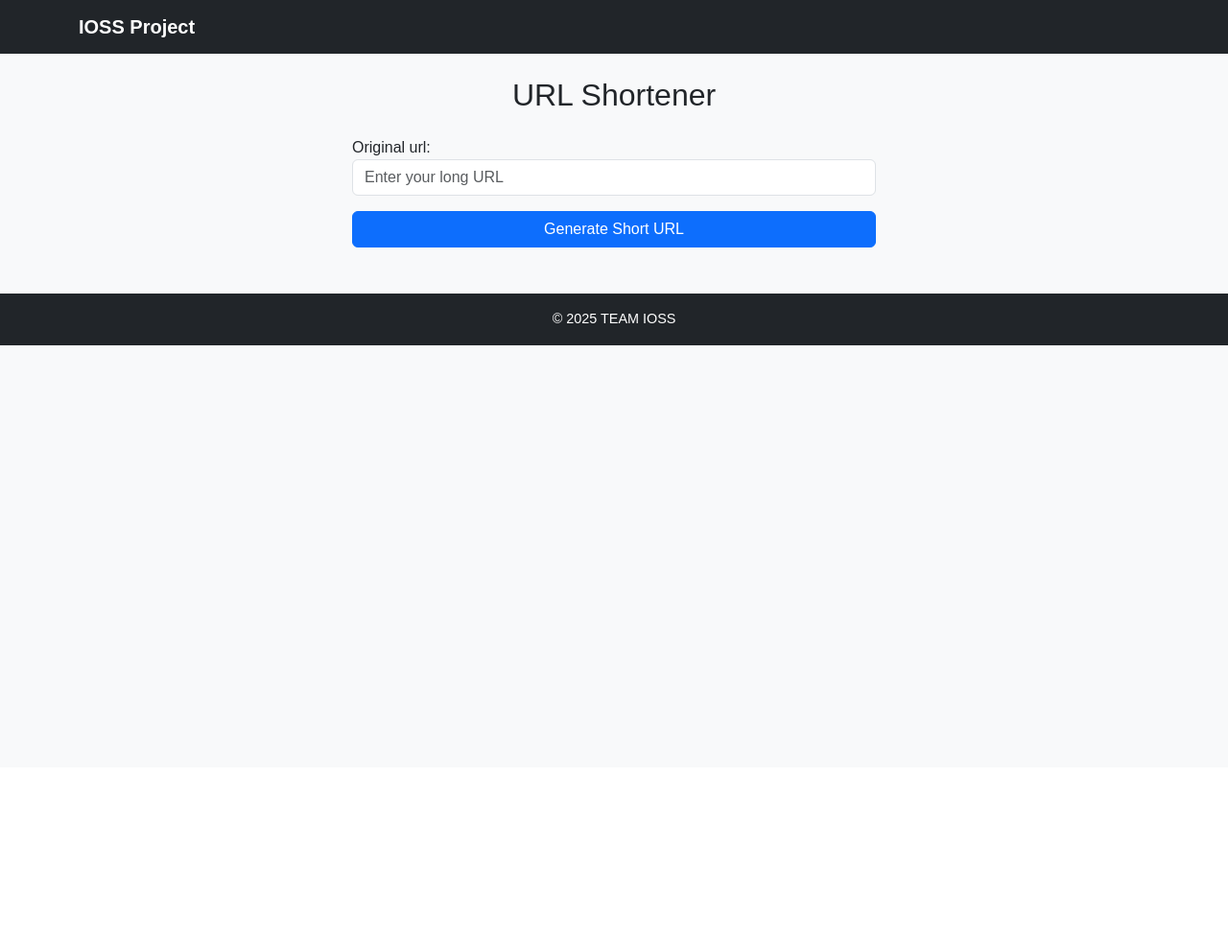
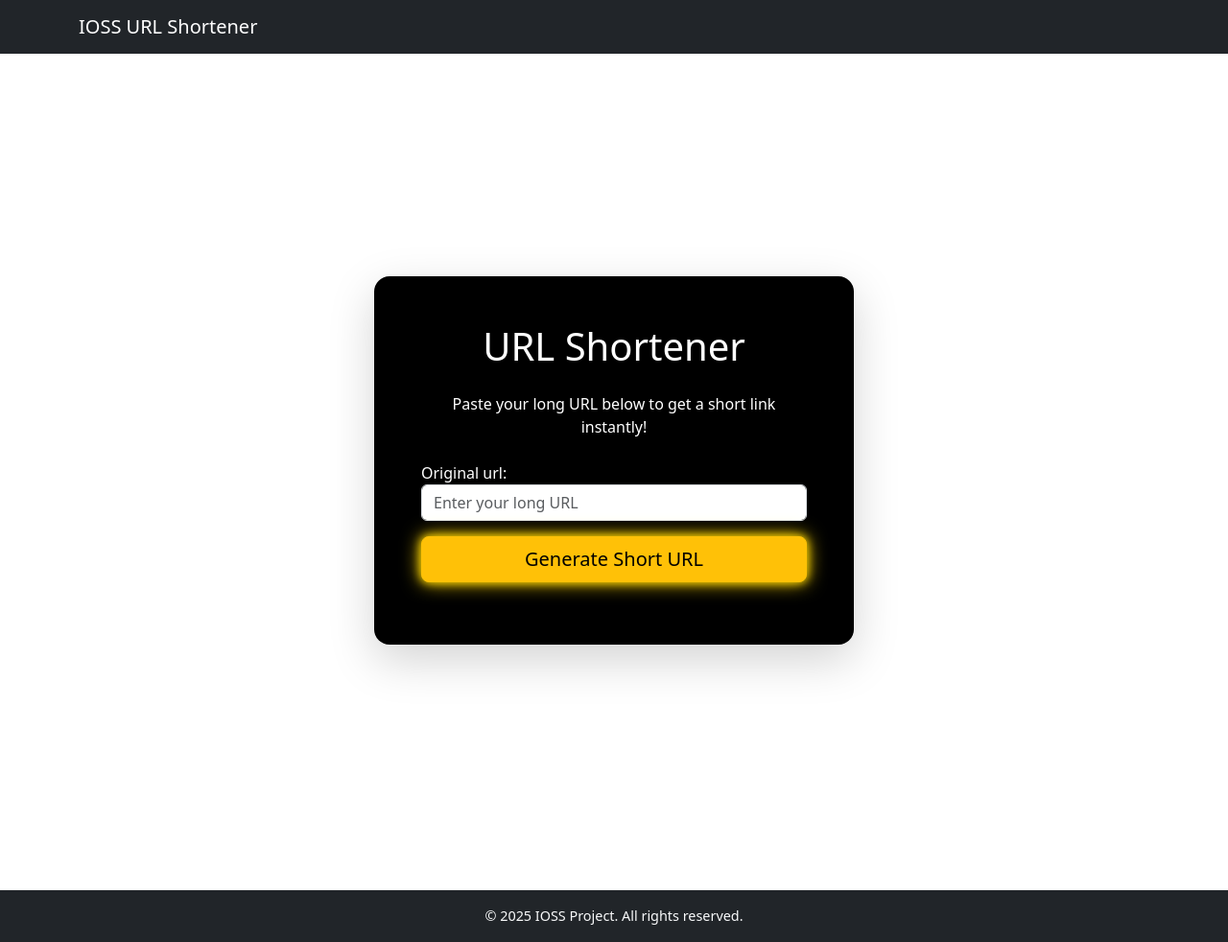
Before and after one commit to aruncherakkara/ioss_project, a Django app: page / in a window 1280 px wide. Shown: the whole page at 96% size. Before the commit the page ends 360 px from the top, so only its background shows below. Run offline with Django 5.2, Linux system fonts and the light colour scheme.

Commit message:
Added recent modifications

```diff
--- a/iossapp/static/css/base.css
+++ b/iossapp/static/css/base.css
@@ -1,13 +1,14 @@
 body {
-    background-color: #f8f9fa;
-    font-family: Arial, sans-serif;
+    background-color: #121212;
+    color: #fff;
+    font-family: 'Segoe UI', Tahoma, Geneva, Verdana, sans-serif;
 }
-.navbar {
-    padding-top: 0.5rem;
-    padding-bottom: 0.5rem;
+a {
+    color: #0d6efd;
+    text-decoration: none;
 }
-.navbar-brand {
-    font-weight: bold;
+a:hover {
+    text-decoration: underline;
 }
 footer {
     font-size: 0.9rem;
--- a/iossapp/static/css/home.css
+++ b/iossapp/static/css/home.css
@@ -0,0 +1,46 @@
+body {
+    background-color: #000000;
+    font-family: 'Arial', sans-serif;
+    color: white;
+    margin: 0;
+    padding: 0;
+}
+
+.card {
+    background: #000000;
+    border: 1px solid #333;
+}
+
+.glow-btn {
+    background-color: #FFD700;
+    border: none;
+    box-shadow: 0 0 10px #FFD700, 0 0 20px #FFD700;
+    transition: 0.3s;
+}
+
+.glow-btn:hover {
+    box-shadow: 0 0 20px #FFD700, 0 0 30px #FFD700;
+}
+
+input {
+    background-color: #1a1a1a;
+    color: white;
+    border: 1px solid #444;
+    padding: 10px;
+    border-radius: 5px;
+}
+
+input:focus {
+    outline: none;
+    border-color: #FFD700;
+    box-shadow: 0 0 10px #FFD700;
+}
+
+.short-card a {
+    color: #FFD700;
+    font-weight: bold;
+}
+
+.copy-btn {
+    font-size: 0.8rem;
+}
--- a/iossapp/templates/base.html
+++ b/iossapp/templates/base.html
@@ -4,25 +4,31 @@
 <head>
     <meta charset="UTF-8">
     <meta name="viewport" content="width=device-width, initial-scale=1.0">
-    <title>{% block title %} URL Shortener {% endblock %}</title>
-    <link href="https://cdn.jsdelivr.net/npm/bootstrap@5.3.3/dist/css/bootstrap.min.css" rel="stylesheet">
+    <title>{% block title %}IOSS Project{% endblock %}</title>
+
+
     <link rel="stylesheet" href="{% static 'css/base.css' %}">
+    <link rel="stylesheet" href="{% static 'css/home.css' %}">
+    <link href="https://cdn.jsdelivr.net/npm/bootstrap@5.3.2/dist/css/bootstrap.min.css" rel="stylesheet">
 </head>
 <body>
-<nav class="navbar navbar-expand-lg navbar-dark bg-dark">
+
+    <nav class="navbar navbar-expand-lg navbar-dark bg-dark mb-4">
         <div class="container">
-    <a class="navbar-brand" href="#">IOSS Project</a>
-    <button class="navbar-toggler" type="button" data-bs-toggle="collapse" data-bs-target="#navbarNav">
-      <span class="navbar-toggler-icon"></span>
-    </button>
+            <a class="navbar-brand" href="/">IOSS URL Shortener</a>
         </div>
     </nav>
-<div class="container mt-4">
+
+    <div class="container">
         {% block content %}{% endblock %}
     </div>
-<footer class="bg-dark text-white text-center py-3 mt-5">
-    <p class="mb-0">&copy; 2025 TEAM IOSS</p>
+
+
+    <footer class="text-center mt-5 py-3 bg-dark text-light">
+        &copy; 2025 IOSS Project. All rights reserved.
     </footer>
-<script src="https://cdn.jsdelivr.net/npm/bootstrap@5.3.3/dist/js/bootstrap.bundle.min.js"></script>
+
+
+    <script src="https://cdn.jsdelivr.net/npm/bootstrap@5.3.2/dist/js/bootstrap.bundle.min.js"></script>
 </body>
 </html>
--- a/iossapp/templates/home.html
+++ b/iossapp/templates/home.html
@@ -1,20 +1,33 @@
 {% extends "base.html" %}
 {% load static %}
-{% block title %} URL Shortener {% endblock %}
+
+{% block title %}URL Shortener{% endblock %}
+
 {% block content %}
-<div class="row justify-content-center">
-    <div class="col-md-6">
-        <h2 class="mb-4 text-center">URL Shortener</h2>
-        <form method="POST">
+<div class="container py-5 min-vh-100 d-flex flex-column justify-content-center align-items-center">
+    <div class="card shadow-lg p-5 rounded-4 bg-black text-white w-100" style="max-width:500px;">
+        <h1 class="mb-4 text-center">URL Shortener</h1>
+        <p class="mb-4 text-center">Paste your long URL below to get a short link instantly!</p>
+        <form method="POST" class="mb-3">
             {% csrf_token %}
             {{ form.as_p }}
-            <button class="btn btn-primary w-100">Generate Short URL</button>
+            <button type="submit" class="btn btn-warning btn-lg w-100 glow-btn">Generate Short URL</button>
         </form>
         {% if short_url %}
-        <div class="alert alert-success mt-3">
-            Short URL: <a href="{{ short_url }}" target="_blank">{{ short_url }}</a>
+        <div class="short-card mt-4 p-3 rounded-3 bg-dark text-white d-flex justify-content-between align-items-center">
+            <a href="{{ short_url }}" target="_blank">{{ short_url }}</a>
+            <button class="btn btn-sm btn-outline-light copy-btn" onclick="copyLink()">Copy</button>
         </div>
         {% endif %}
     </div>
 </div>
+
+<script>
+function copyLink() {
+    const copyText = document.querySelector(".short-card a");
+    navigator.clipboard.writeText(copyText.href)
+        .then(() => alert("Copied to clipboard!"))
+        .catch(() => alert("Failed to copy!"));
+}
+</script>
 {% endblock %}
--- a/iossapp/views.py
+++ b/iossapp/views.py
@@ -3,11 +3,16 @@ from .models import URL
 from .form import URLForm
 
 def homepagefn(request):
-    form = URLForm(request.POST or None)
     short_url = None
-    if form.is_valid():
-        url_obj = form.save()
-        short_url = request.build_absolute_uri(f"/{url_obj.short_code}/")
+    if request.method == 'POST':
+        form = URLForm(request.POST)
+        if form.is_valid():
+            url_obj = form.save()
+            short_url = request.build_absolute_uri(f'/{url_obj.short_code}/')
+            form = URLForm()
+    else:
+        form = URLForm()
+
     return render(request, 'home.html', {'form': form, 'short_url': short_url})
 
 def short_urlfn(request, short_code):
```
Also changed, not shown: db.sqlite3. Lines whose indentation alone changed are shown as unchanged.
